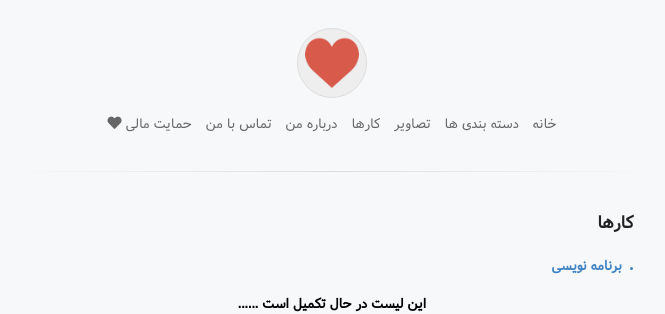
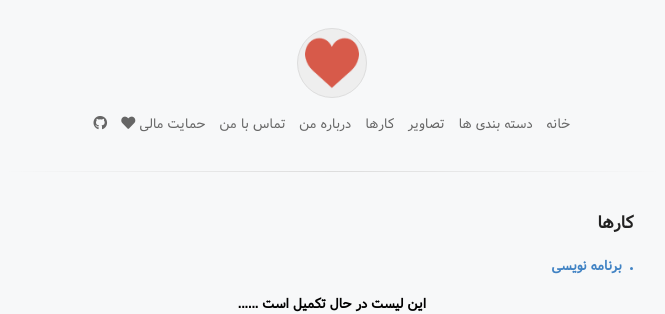
Before and after one commit to rashid2003/blog, a Jekyll site: the page built from pages/projects.html, in a window 1280 px wide. Shown: the top 314 px of the page, without its empty margins (391-1056 px from the left). Built offline with Jekyll 4.4.1, drawn with Linux system fonts in a browser that asks for light colours; some web fonts are replaced.

Commit message:
Update header.html

```diff
--- a/_includes/header.html
+++ b/_includes/header.html
@@ -39,6 +39,10 @@
   color: black;
 }"></i></a>
       </li>
+      <br>
+            <li>
+        <a {% if page.label == pg.label %} class="active" {% endif %} href="http://github.com/rashid2003"><i class="fab fa-github"></i></a>
+      </li>
     </ul>
 
 
```
